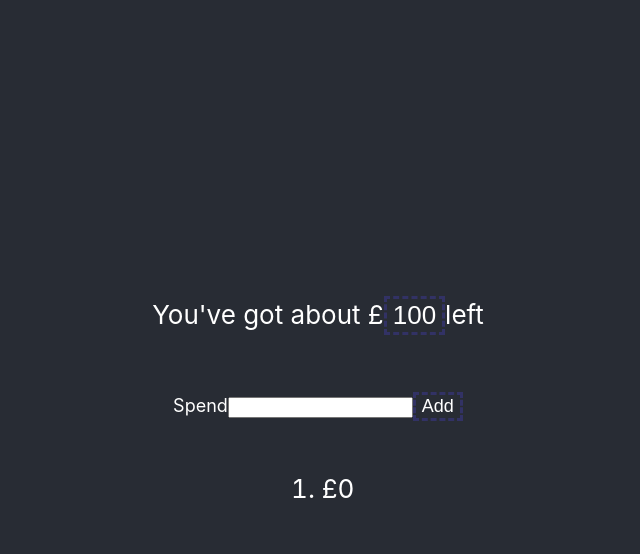
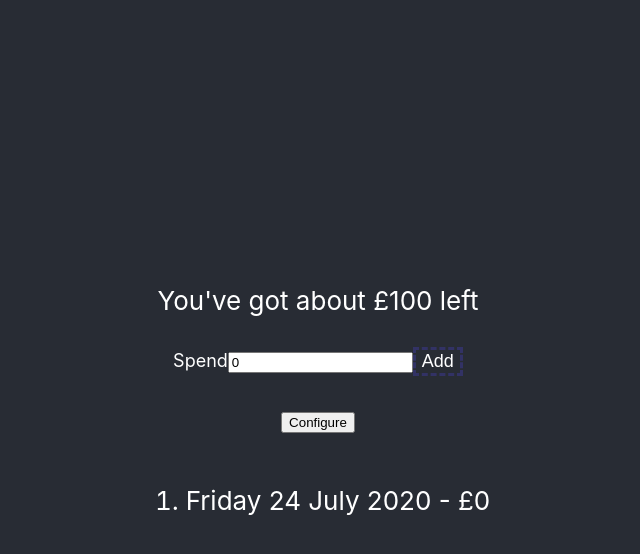
Before and after one commit to buckmanting/budget, a React (Create React App) app: page / in a window 1280 px wide. Both pictures are taken after a click on the input "Add". Shown: the top 554 px of the page, without its empty margins (322-962 px from the left). Built offline with nearby package versions, Linux system fonts and the light colour scheme.

Commit message:
slightly nicer

```diff
--- a/src/App.css
+++ b/src/App.css
@@ -40,10 +40,6 @@
     color: white;
 }
 
-.spend-form--extra-margin {
-    padding: 1em;
-}
-
 .spend-button--no-style {
     appearance: none;
     border: #323265 dashed;
--- a/src/App.js
+++ b/src/App.js
@@ -3,46 +3,53 @@ import './App.css';
 
 function App() {
     const [budget, setBudget] = useState(100);
-    const [remaining, setRemaining] = useState(100);
+    const [remaining, setRemaining] = useState(budget);
     const [spend, setSpend] = useState(0);
     const [spendHistory, setSpendHistory] = useState([]);
 
+    const options = {weekday: 'long', year: 'numeric', month: 'long', day: 'numeric'};
+
     const handleSubmit = (evt) => {
         evt.preventDefault();
-        setSpendHistory([...spendHistory, spend])
+        setSpendHistory([...spendHistory, {
+            value: Number.parseInt(spend),
+            date: Date.now()
+        }])
         setSpend(0);
     }
 
-    // Similar to componentDidMount and componentDidUpdate:
     useEffect(() => {
-        // Update the document title using the browser API
-        // document.title = `You clicked ${spend} times`;
-        if (spendHistory.length) {
-            setRemaining(budget - spendHistory.reduce((total, curr) => total + curr));
-        }
+        setRemaining(budget - spendHistory.reduce((a, b) => {
+            return b.value == null ? a : a + b.value;
+        }, 0));
+        // save the budget here
     });
 
     return (
         <div className="App">
-            <p className="App-header">You've got about £
-                <button className="budget-button--no-style">{remaining}</button>
-                left
+            <p className="App-header">
+                You've got about £{remaining} left
             </p>
-            <form onSubmit={handleSubmit}
-                  className="spend-form--extra-margin">
+            <form onSubmit={handleSubmit}>
                 <label className="spend-label--small" htmlFor="spend">
                     Spend
                 </label>
                 <input
                     type="number"
                     id="spend"
+                    value={spend}
                     onChange={e => setSpend(e.target.value)}
                 />
                 <input type="submit" className="spend-button--no-style" value="Add"/>
             </form>
+
+            <p>
+                <button onClick={() => alert('i should do something')}>Configure</button>
+            </p>
+
             <ol>
-                {spendHistory.map((item) =>
-                    <li>£{item}</li>
+                {spendHistory.map((item, key) =>
+                    <li key={item.date}>{new Date(item.date).toLocaleString('en-GB', options)} - £{item.value}</li>
                 )}
             </ol>
         </div>
```
